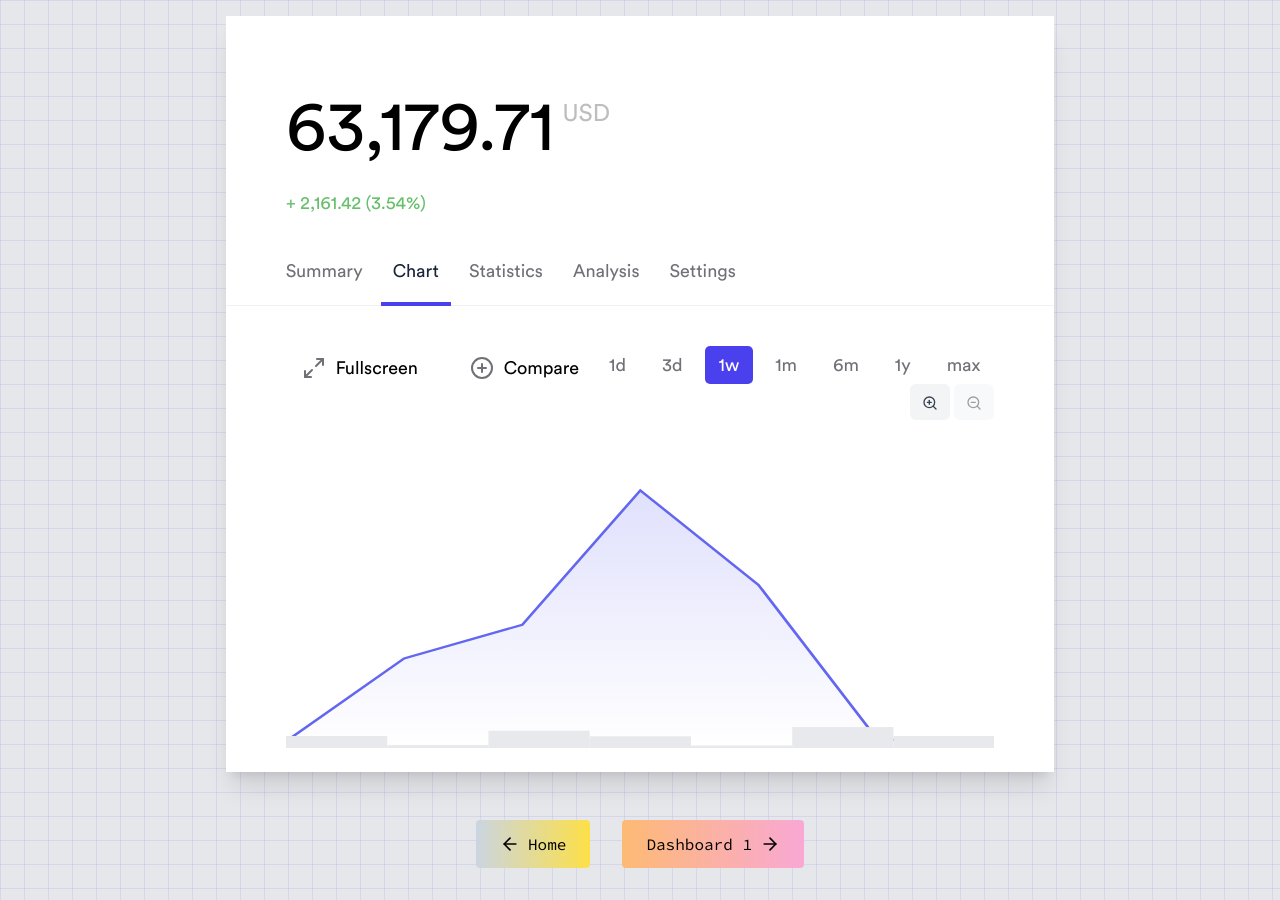
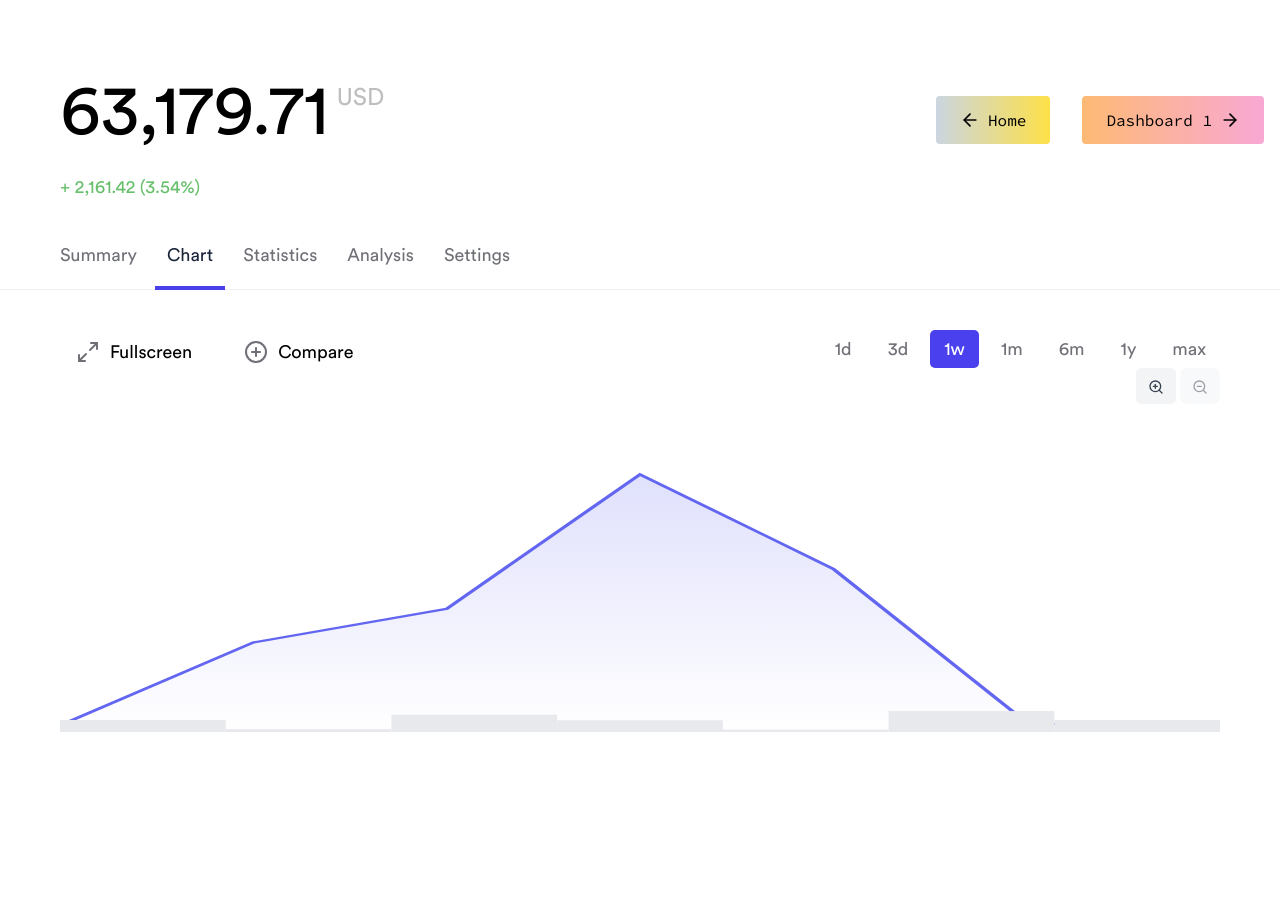
Before and after one commit to druvkotwani/assignment, a Next.js app: page /Dashboard2 in a window 1280 px wide. After the commit the page ends 800 px from the top, so only its background shows below. Built offline with nearby package versions, Linux system fonts and the light colour scheme.

Commit message:
dashboard 2 fixes + some other fixes in both pages

```diff
--- a/src/app/Dashboard1/page.tsx
+++ b/src/app/Dashboard1/page.tsx
@@ -5,8 +5,8 @@ import { ArrowLeft, ArrowRight } from "lucide-react";
 
 const Page = () => {
   return (
-    <div className="bg-background !bg-gray-200 flex items-center justify-center min-h-screen flex-col">
-      <div className="rounded-md shadow-xl my-4">
+    <div className="bg-background-black md:!bg-gray-200 bg-white flex items-center justify-center md:min-h-screen flex-col">
+      <div className="rounded-md md:shadow-xl md:my-4 ">
         <Dashboard />
       </div>
 
--- a/src/app/Dashboard2/page.tsx
+++ b/src/app/Dashboard2/page.tsx
@@ -5,12 +5,10 @@ import Component from "../components/Dashboard2";
 
 const Page = () => {
   return (
-    <div className="bg-background !bg-gray-200 flex items-center justify-center min-h-screen flex-col ">
-      <div className="rounded-md shadow-xl my-4">
-        <Component />
-      </div>
+    <div className=" flex items-start justify-start w-screen h-screen flex-col  ">
+      <Component />
 
-      <div className="my-8 flex gap-8 items-center justify-center font-sourceCodePro">
+      <div className="my-8 w-full md:hidden flex gap-8 items-center justify-center font-sourceCodePro">
         <Link
           href="/"
           className="px-6 py-3 bg-gradient-to-r from-slate-300  to-yellow-300 rounded flex items-center justify-center"
--- a/src/app/components/Dashboard2.tsx
+++ b/src/app/components/Dashboard2.tsx
@@ -1,10 +1,11 @@
 "use client";
 
 import React, { useState, useCallback, useRef, useMemo } from "react";
-import { ZoomInIcon, ZoomOutIcon } from "lucide-react";
+import { ArrowLeft, ArrowRight, ZoomInIcon, ZoomOutIcon } from "lucide-react";
 import Price from "./Price";
 import Tabs from "./Tabs";
 import Image from "next/image";
+import Link from "next/link";
 
 type TimeframeKey = "1d" | "3d" | "1w" | "1m" | "6m" | "1y" | "max";
 
@@ -184,11 +185,29 @@ export default function Component(): JSX.Element {
 
   return (
     <div className="w-full font-cic-std bg-white  overflow-hidden ">
-      <Price />
+      <div className="flex items-center justify-between w-full">
+        <Price />
+        <div className="my-8 hidden self-start mt-24 mr-4   md:flex gap-8 items-center justify-center font-sourceCodePro">
+          <Link
+            href="/"
+            className="px-6 py-3 bg-gradient-to-r from-slate-300  to-yellow-300 rounded flex items-center justify-center"
+          >
+            <ArrowLeft className="w-5 h-5 inline-block mr-2" />
+            Home
+          </Link>
+          <Link
+            href="/Dashboard1"
+            className="px-6 py-3 bg-gradient-to-r from-orange-300  to-pink-300 rounded flex items-center justify-center"
+          >
+            Dashboard 1
+            <ArrowRight className="w-5 h-5 inline-block ml-2" />
+          </Link>
+        </div>
+      </div>
       <div className="pb-6">
         <Tabs />
-        <div className="flex justify-between md:flex-row flex-col gap-8 md:gap-0 items-start px-[60px] mt-10 mb-2">
-          <div className="flex gap-5 text-lg">
+        <div className="flex justify-between md:flex-row flex-col gap-8 md:gap-0 items-start px-2 md:px-[60px] mt-10 mb-2">
+          <div className="flex gap-2 md:gap-5 text-lg">
             <div className="flex items-center justify-center gap-[10px] cursor-pointer hover:bg-gray-100 py-2 px-4 rounded">
               <Image
                 src="/icons/icon-1.svg"
@@ -208,7 +227,7 @@ export default function Component(): JSX.Element {
                 height={24}
                 alt="Compare"
               />
-              {isComparing ? "Remove Comparision" : "Compare"}
+              {isComparing ? "Remove" : "Compare"}
             </div>
             {isComparing && (
               <select
@@ -262,7 +281,7 @@ export default function Component(): JSX.Element {
             </div>
           </div>
         </div>
-        <div className="w-full h-80 bg-white rounded-md overflow-hidden relative px-[60px] pt-10">
+        <div className="w-full h-80 bg-white rounded-md overflow-hidden relative px-2 md:px-[60px] pt-10">
           <svg
             ref={svgRef}
             width="100%"
```
